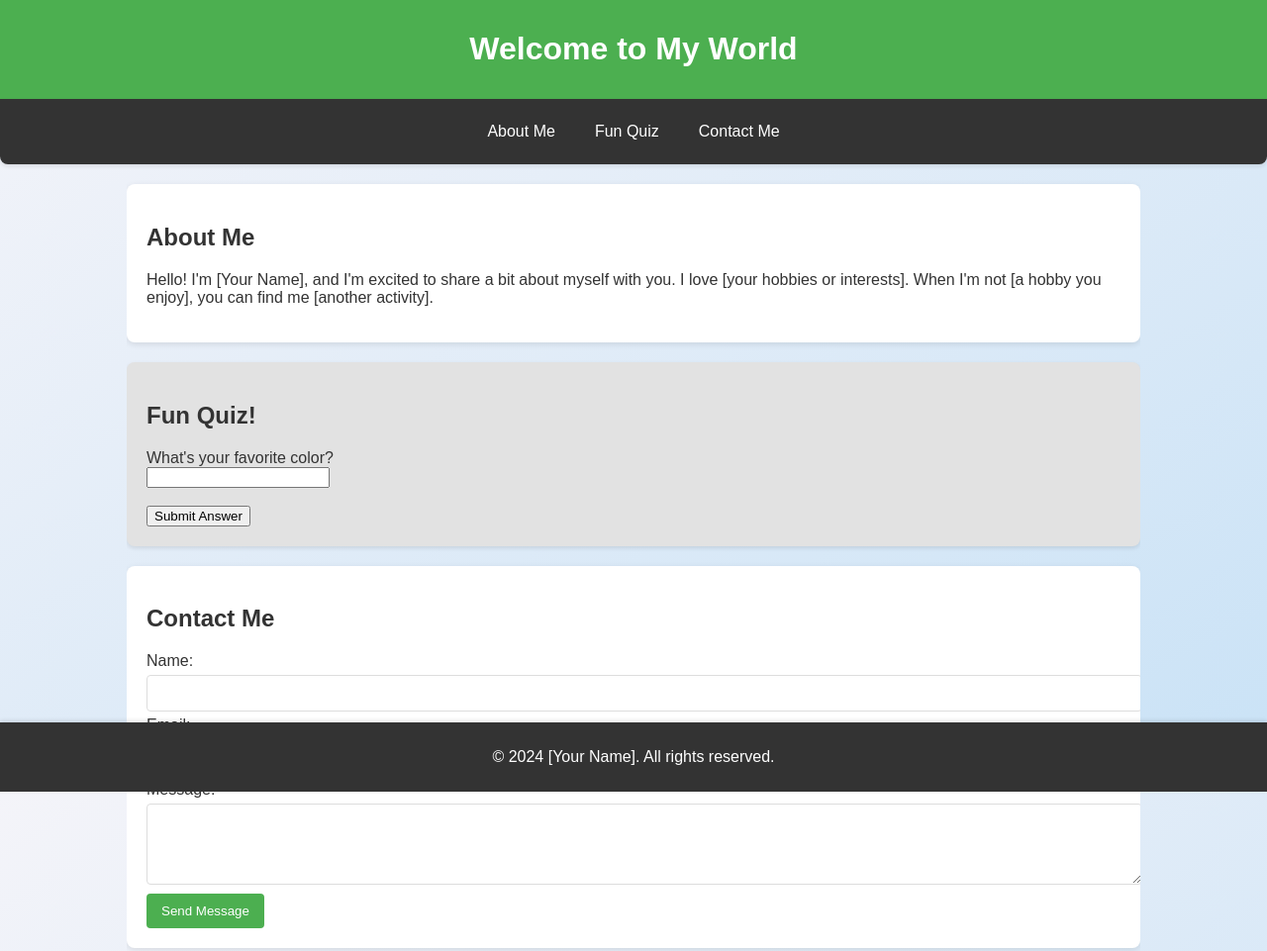
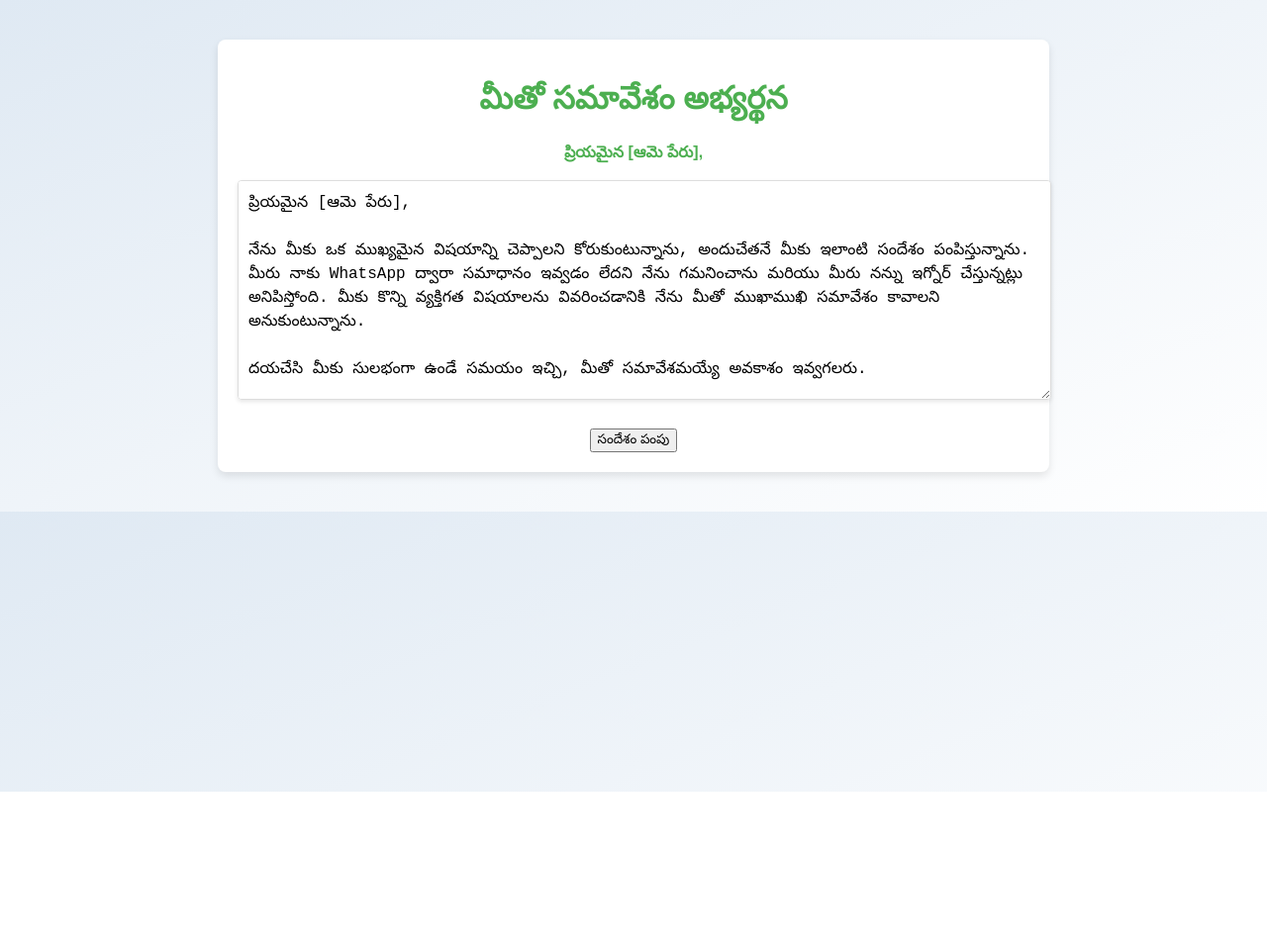
Before and after one commit to AbhayPotabatti/AbhayPotabatti.github.io, a plain HTML site: page index.html in a window 1280 px wide. Shown: the top 961 px of the page at 99% size. After the commit the page ends 800 px from the top, so only its background shows below. Drawn offline with Linux system fonts and the light colour scheme.

Commit message:
Update index.html

```diff
--- a/index.html
+++ b/index.html
@@ -1,139 +1,98 @@
 <!DOCTYPE html>
-<html lang="en">
+<html lang="te">
 <head>
     <meta charset="UTF-8">
     <meta name="viewport" content="width=device-width, initial-scale=1.0">
-    <title>Welcome to My World</title>
+    <title>మీతో సమావేశం అభ్యర్థన</title>
     <style>
         body {
             font-family: Arial, sans-serif;
             margin: 0;
             padding: 0;
-            background: linear-gradient(to bottom right, #f4f4f9, #c9e2f6);
+            background: linear-gradient(to bottom right, #dfe9f3, #ffffff);
             color: #333;
-            background-attachment: fixed; /* Keep the background fixed */
-        }
-        header {
-            background-color: #4CAF50;
-            color: #fff;
-            padding: 10px 0;
             text-align: center;
-            box-shadow: 0 2px 4px rgba(0, 0, 0, 0.1);
         }
         .container {
             width: 80%;
-            margin: auto;
-            overflow: hidden;
-        }
-        .nav {
-            display: flex;
-            justify-content: center;
-            padding: 10px 0;
-            background-color: #333;
-            border-radius: 0 0 8px 8px; /* Rounded bottom corners */
-            box-shadow: 0 2px 4px rgba(0, 0, 0, 0.1);
-        }
-        .nav a {
-            color: #fff;
-            padding: 14px 20px;
-            text-decoration: none;
-            text-align: center;
-            transition: background-color 0.3s;
-        }
-        .nav a:hover {
-            background-color: #575757;
-        }
-        .section {
+            max-width: 800px;
+            margin: 40px auto;
             padding: 20px;
-            margin: 20px 0;
             background-color: #fff;
             border-radius: 8px;
-            box-shadow: 0 2px 6px rgba(0, 0, 0, 0.1);
+            box-shadow: 0 4px 8px rgba(0, 0, 0, 0.1);
         }
-        .quiz {
-            background-color: #e2e2e2;
-            padding: 20px;
-            border-radius: 8px;
-            box-shadow: 0 2px 4px rgba(0, 0, 0, 0.1);
+        h1 {
+            color: #4CAF50;
+            margin-bottom: 20px;
         }
-        .contact-form input, .contact-form textarea {
+        .form-group {
+            margin: 20px 0;
+        }
+        .form-group label {
+            display: block;
+            margin-bottom: 10px;
+            font-weight: bold;
+            color: #4CAF50;
+        }
+        .form-group textarea {
             width: 100%;
+            height: 200px;
             padding: 10px;
             margin: 5px 0;
             border: 1px solid #ddd;
             border-radius: 4px;
-            transition: border-color 0.3s;
+            box-shadow: 0 2px 4px rgba(0, 0, 0, 0.1);
+            resize: vertical;
+            font-size: 16px;
+            line-height: 1.5;
         }
-        .contact-form input:focus, .contact-form textarea:focus {
-            border-color: #4CAF50;
-            outline: none;
-        }
-        .contact-form button {
+        .form-group button {
             background-color: #4CAF50;
             color: #fff;
-            padding: 10px 15px;
+            padding: 10px 20px;
             border: none;
             border-radius: 4px;
             cursor: pointer;
-            transition: background-color 0.3s;
+            transition: background-color 0.3s, transform 0.3s;
+            font-size: 16px;
         }
-        .contact-form button:hover {
+        .form-group button:hover {
             background-color: #45a049;
+            transform: scale(1.05);
         }
-        footer {
-            background-color: #333;
-            color: #fff;
-            text-align: center;
-            padding: 10px 0;
-            position: fixed;
-            width: 100%;
-            bottom: 0;
-            box-shadow: 0 -2px 4px rgba(0, 0, 0, 0.1);
+        .form-group button:active {
+            transform: scale(0.98);
         }
     </style>
+    <script>
+        function submitForm(event) {
+            event.preventDefault();
+            alert('మీ సందేశం పంపబడింది. ధన్యవాదాలు!');
+        }
+    </script>
 </head>
 <body>
-    <header>
-        <h1>Welcome to My World</h1>
-    </header>
+    <div class="container">
+        <h1>మీతో సమావేశం అభ్యర్థన</h1>
+        <form onsubmit="submitForm(event)">
+            <div class="form-group">
+                <label for="message">ప్రియమైన [ఆమె పేరు],</label>
+                <textarea id="message" name="message" required>
+ప్రియమైన [ఆమె పేరు],
 
-    <nav class="nav">
-        <a href="#about">About Me</a>
-        <a href="#quiz">Fun Quiz</a>
-        <a href="#contact">Contact Me</a>
-    </nav>
+నేను మీకు ఒక ముఖ్యమైన విషయాన్ని చెప్పాలని కోరుకుంటున్నాను, అందుచేతనే మీకు ఇలాంటి సందేశం పంపిస్తున్నాను. మీరు నాకు WhatsApp ద్వారా సమాధానం ఇవ్వడం లేదని నేను గమనించాను మరియు మీరు నన్ను ఇగ్నోర్ చేస్తున్నట్లు అనిపిస్తోంది. మీకు కొన్ని వ్యక్తిగత విషయాలను వివరించడానికి నేను మీతో ముఖాముఖి సమావేశం కావాలని అనుకుంటున్నాను.
 
-    <div class="container">
-        <section id="about" class="section">
-            <h2>About Me</h2>
-            <p>Hello! I'm [Your Name], and I'm excited to share a bit about myself with you. I love [your hobbies or interests]. When I'm not [a hobby you enjoy], you can find me [another activity].</p>
-        </section>
+దయచేసి మీకు సులభంగా ఉండే సమయం ఇచ్చి, మీతో సమావేశమయ్యే అవకాశం ఇవ్వగలరు.
 
-        <section id="quiz" class="section quiz">
-            <h2>Fun Quiz!</h2>
-            <form>
-                <label for="question">What's your favorite color?</label><br>
-                <input type="text" id="question" name="question"><br><br>
-                <button type="button" onclick="alert('Nice choice!')">Submit Answer</button>
-            </form>
-        </section>
+మీ సమాధానం కోసం ఎదురుచూస్తున్నాను.
 
-        <section id="contact" class="section">
-            <h2>Contact Me</h2>
-            <form class="contact-form">
-                <label for="name">Name:</label>
-                <input type="text" id="name" name="name" required><br>
-                <label for="email">Email:</label>
-                <input type="email" id="email" name="email" required><br>
-                <label for="message">Message:</label>
-                <textarea id="message" name="message" rows="4" required></textarea><br>
-                <button type="submit">Send Message</button>
-            </form>
-        </section>
+ధన్యవాదాలు,
+[మీ పేరు]
+                </textarea>
+            </div>
+            <button type="submit">సందేశం పంపు</button>
+        </form>
     </div>
-
-    <footer>
-        <p>&copy; 2024 [Your Name]. All rights reserved.</p>
-    </footer>
 </body>
 </html>
```
